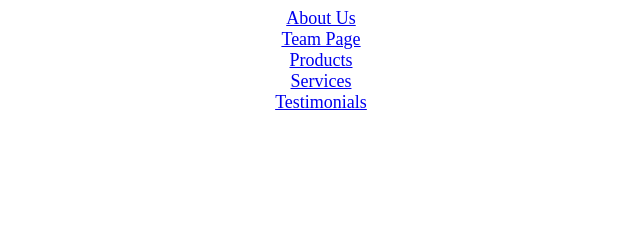
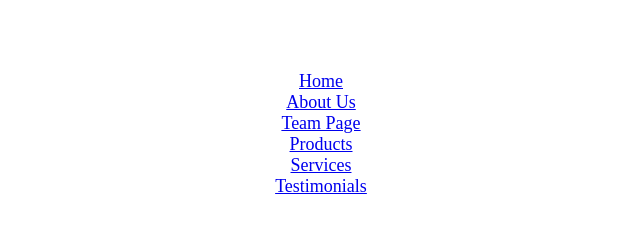
Before and after one commit to cliffok/mgmt382teamproject.github.io, a plain HTML site: page frame_a.html in a window 1280 px wide. Shown: the whole page, without its empty margins (319-959 px from the left). Drawn offline with Linux system fonts and the light colour scheme.

Commit message:
Update frame_a.html

```diff
--- a/frame_a.html
+++ b/frame_a.html
@@ -8,6 +8,13 @@
 <body>
 
 <center><font size = "4">
+<br>
+<br>
+<br>
+
+<a href = "frame_b.html" target = "showframe"> Home </a>
+<br>
+
 <a href = "https://cliffok.github.io/" target = "showframe"> About Us </a>
 <br>
 
```
